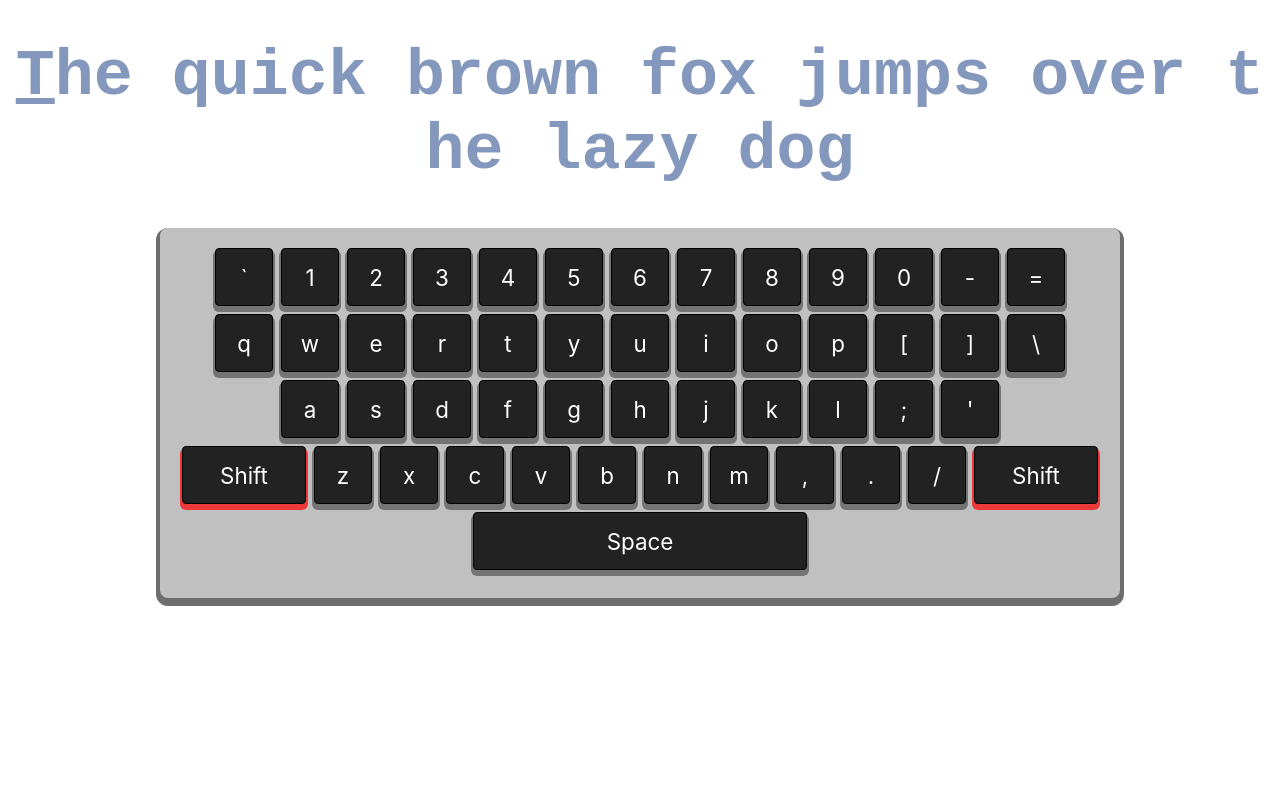
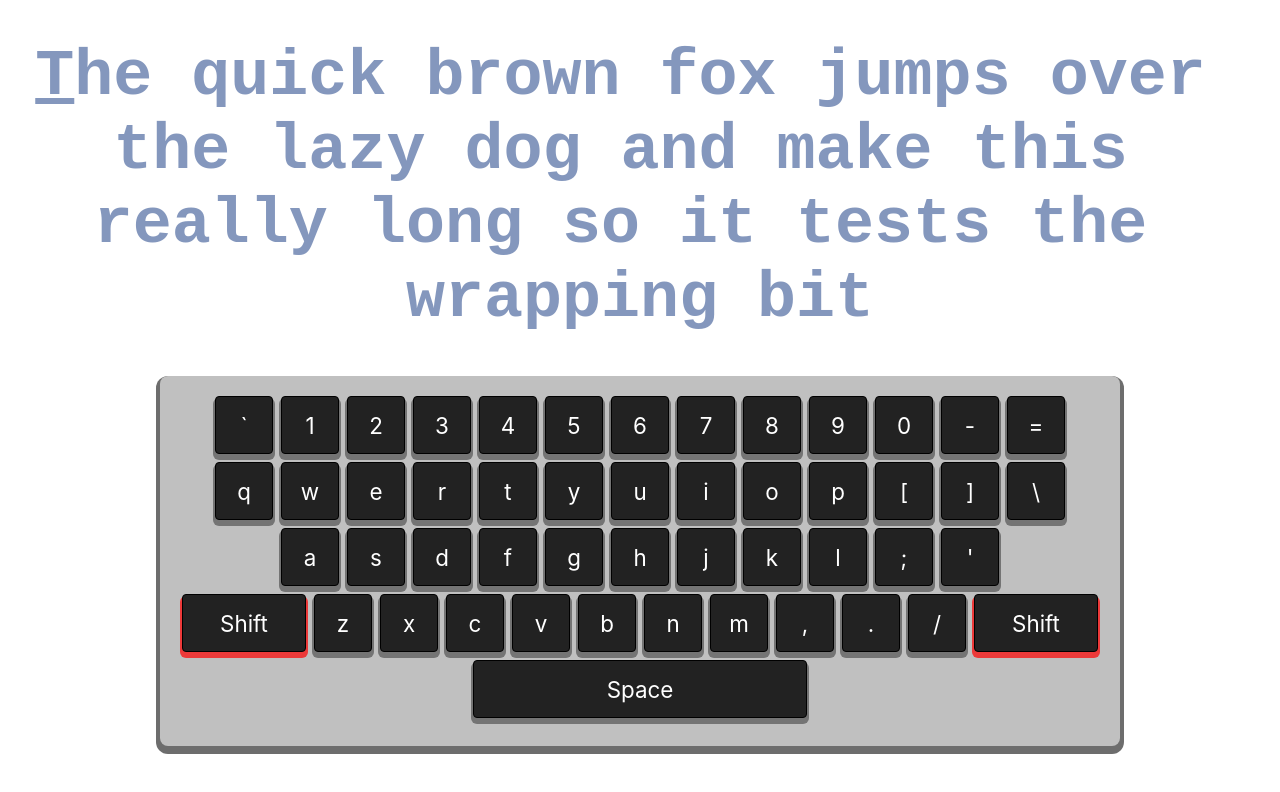
Before and after one commit to dillpogckle/react-typing-tutor, a React (Vite) app: page / in a window 1280 px wide. Shown: the top 792 px of the page. Built offline with nearby package versions, Linux system fonts and the light colour scheme.

Commit message:
okay got it working perfecto

```diff
--- a/src/App.jsx
+++ b/src/App.jsx
@@ -27,7 +27,7 @@ const shiftKeyMap = {
 };
 
 const phrases = [
-    "The quick brown fox jumps over the lazy dog",
+    "The quick brown fox jumps over the lazy dog and make this really long so it tests the wrapping bit",
     "Practice makes perfect, so keep typing",
     "Coding is fun when you challenge yourself",
     "Never give up on learning new skills",
--- a/src/Phrase.jsx
+++ b/src/Phrase.jsx
@@ -1,21 +1,36 @@
 export function Phrase({ phrase, currentIndex }) {
+    let words = phrase.split(" ");
+    const spacedWords = [];
+    for (let i = 0; i < words.length; i++) {
+        spacedWords.push(i < words.length - 1 ? words[i] + " " : words[i]);
+    }
+    let globalIndex = 0; // Track the global letter position
+
     return (
         <div className="phrase-container">
-            {phrase.split('').map((letter, index) => {
-                let className = '';
-                if (index < currentIndex) {
-                    className = 'typed';
-                } else if (index === currentIndex) {
-                    className = 'next';
+            {spacedWords.map((word, wordIndex) => (
+                <span key={wordIndex} className="word">
+                    {word.split("").map((letter, letterIndex) => {
+                        let className = "";
+
+                        if (globalIndex < currentIndex) {
+                            className = "typed";
+                        } else if (globalIndex === currentIndex) {
+                            className = "next";
                         } else {
-                    className = 'not-typed';
+                            className = "not-typed";
                         }
+
+                        globalIndex++;
+
                         return (
-                    <span key={index} className={className}>
+                            <span key={letterIndex} className={className}>
                                 {letter}
                             </span>
                         );
                     })}
+                </span>
+            ))}
         </div>
     );
 }
```
Lines whose indentation alone changed are shown as unchanged.
